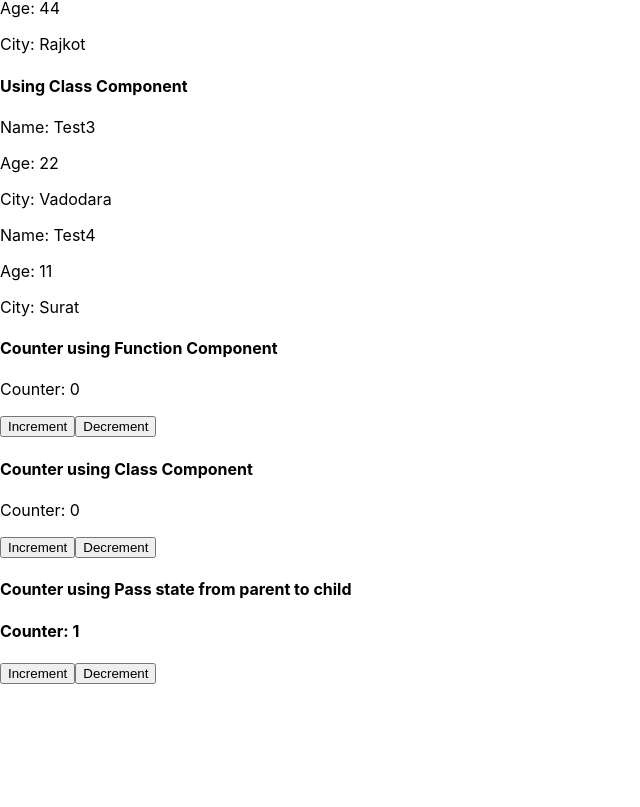
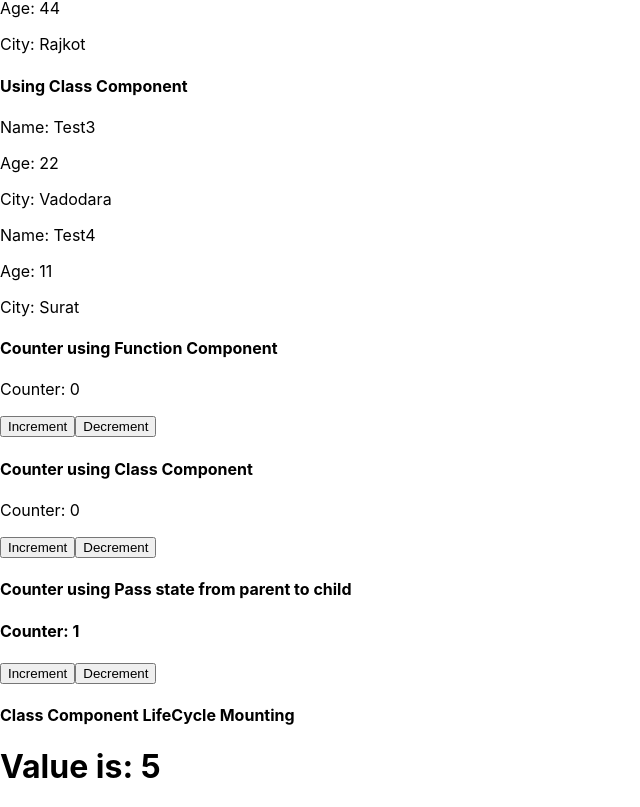
Before and after one commit to nikunjp-tatva/react-training, a React (Create React App) app: page / in a window 1280 px wide. Shown: the part 310-1117 px from the top of the page, without its empty margins (0-640 px from the left). Before the commit the page ends 994 px from the top, so only its background shows below. Built offline with nearby package versions, Linux system fonts and the light colour scheme.

Commit message:
class function life cycle mounting

```diff
--- a/src/App.js
+++ b/src/App.js
@@ -1,3 +1,4 @@
+import LifeCycle from "./components/class/LifeCycle";
 import Parent from "./components/class/Parent";
 import StateClass from "./components/class/StateClass";
 import JSXComponent from "./components/functional/JSXComponent";
@@ -21,6 +22,8 @@ function App() {
         <StateClass />
         <h4>Counter using Pass state from parent to child</h4>
         <PassState />
+        <h4>Class Component LifeCycle Mounting </h4>
+        <LifeCycle />
       </header>
     </div>
   );
--- /dev/null
+++ b/src/components/class/LifeCycle.js
@@ -0,0 +1,23 @@
+import React, { Component } from "react";
+
+class LifeCycle extends Component {
+  constructor() {
+    super();
+    this.state = {
+      value: 1,
+    };
+  }
+
+  componentDidMount() {
+    setTimeout(() => {
+      this.setState(() => {
+        return { value: 5 };
+      });
+    }, 2000);
+  }
+  render() {
+    return <h1>Value is: {this.state.value}</h1>;
+  }
+}
+
+export default LifeCycle;
```
